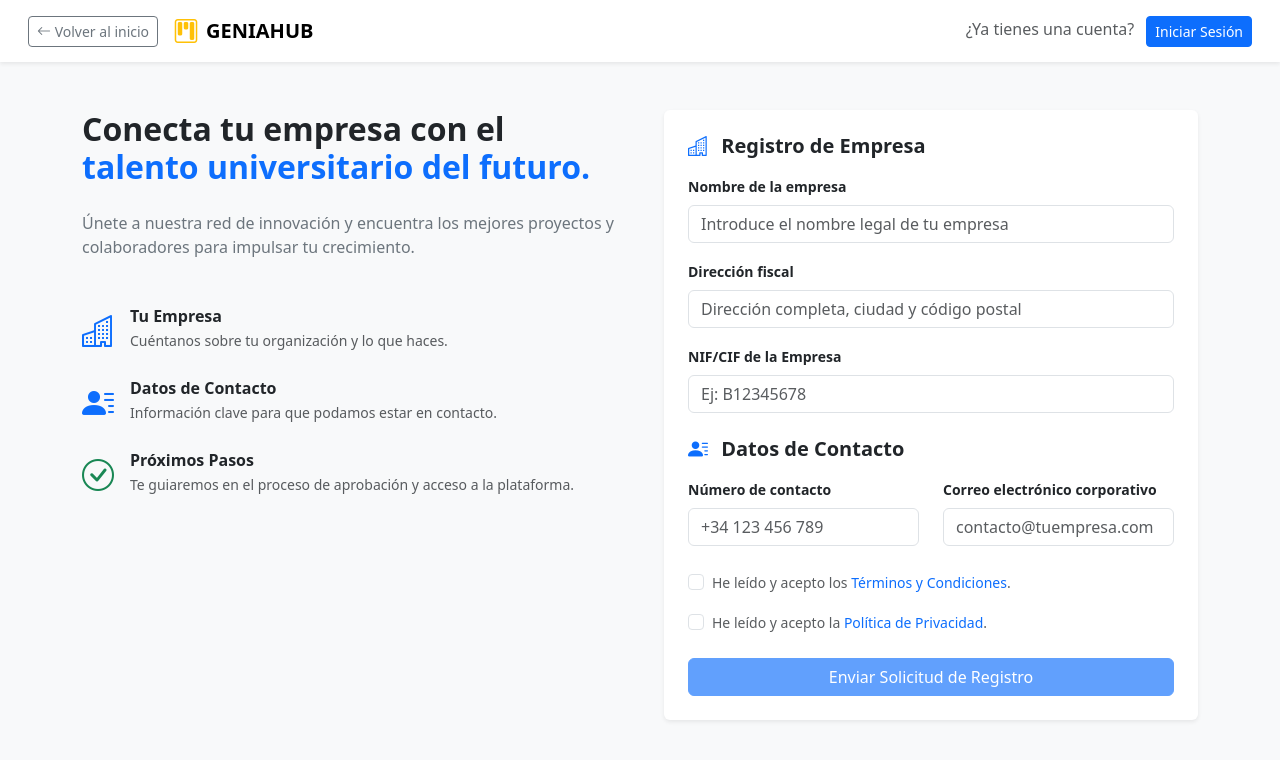
After one commit to Gerardo-Ferreira-Magna/GENIAHUB_2.0, a Django app: page /registro_empresa/ in a window 1280 px wide. The commit adds this page. Shown: the top 760 px of the page. Run offline with Django 5.2, Linux system fonts and the light colour scheme.

Commit message:
con empresa 1

```diff
--- a/AppWeb/static/css/estilo_index.css
+++ b/AppWeb/static/css/estilo_index.css
@@ -231,8 +231,8 @@ header{
 
 /* Navbar links */
 .navbar .nav-link {
-  color: rgba(255, 255, 255, 0.7);
-  font-weight: 500;
+  color: #fff;
+  font-weight: 700;
   position: relative;
   transition: color 0.3s ease-in-out;
 }
@@ -244,7 +244,7 @@ header{
 
 /* Active: un tono cálido */
 .navbar .nav-link.active {
-  color: black; /* ámbar/naranja suave */
+  color: #fff; /* ámbar/naranja suave */
 }
 
 /* Subrayado animado */
--- a/AppWeb/templates/webs/base.html
+++ b/AppWeb/templates/webs/base.html
@@ -116,6 +116,7 @@
                     <ul class="collapse list-unstyled ps-4" id="submenuPanelAdmin">
                         <li><a href="{% url 'auditoria_dashboard' %}" class="text-decoration-none px-3 py-1 d-block">• Auditoría</a></li>
                         <li><a href="{% url 'usuarios_panel' %}" class="text-decoration-none px-3 py-1 d-block">• Usuarios</a></li>
+                        <li><a href="#" class="text-decoration-none px-3 py-1 d-block">• Empresas</a></li>
                     </ul>
                     </li>
                 {% endif %}
--- /dev/null
+++ b/AppWeb/templates/webs/registro_empresa.html
@@ -0,0 +1,263 @@
+{% load static %}
+
+<!DOCTYPE html>
+<html lang="es">
+  <head>
+    <meta charset="UTF-8" />
+    <meta name="viewport" content="width=device-width, initial-scale=1.0" />
+    <title>GENIAHUB | Registro Empresa</title>
+    <link
+      href="https://cdn.jsdelivr.net/npm/bootstrap@5.3.3/dist/css/bootstrap.min.css"
+      rel="stylesheet"
+    />
+    <link
+      rel="stylesheet"
+      href="https://cdn.jsdelivr.net/npm/bootstrap-icons@1.11.3/font/bootstrap-icons.css"
+    />
+  </head>
+
+  <body class="bg-light">
+    <!-- NAVBAR -->
+    <nav class="navbar navbar-light bg-white shadow-sm px-3">
+      <div class="container-fluid">
+        <div class="d-flex align-items-center">
+          <a href="{% url 'index' %}" class="btn btn-outline-secondary btn-sm me-3">
+            <i class="bi bi-arrow-left"></i> Volver al inicio
+          </a>
+          <a class="navbar-brand d-flex align-items-center" href="#">
+            <i class="bi bi-kanban me-2 text-warning fs-4"></i>
+            <span class="fw-semibold fs-5">GENIAHUB</span>
+          </a>
+        </div>
+        <div>
+          <span class="text-muted me-2">¿Ya tienes una cuenta?</span>
+          <a href="{% url 'login' %}" class="btn btn-primary btn-sm">Iniciar Sesión</a>
+        </div>
+      </div>
+    </nav>
+
+    <!-- CONTENIDO PRINCIPAL -->
+    <div class="container my-5">
+      <div class="row g-5 align-items-start">
+        <!-- COLUMNA IZQUIERDA -->
+        <div class="col-lg-6">
+          <h2 class="fw-bold mb-4">
+            Conecta tu empresa con el<br />
+            <span class="text-primary">talento universitario del futuro.</span>
+          </h2>
+          <p class="text-secondary mb-5">
+            Únete a nuestra red de innovación y encuentra los mejores proyectos y colaboradores para impulsar tu crecimiento.
+          </p>
+
+          <div class="d-flex align-items-start mb-4">
+            <i class="bi bi-buildings text-primary fs-2 me-3"></i>
+            <div>
+              <h6 class="fw-semibold mb-1">Tu Empresa</h6>
+              <p class="text-muted small mb-0">Cuéntanos sobre tu organización y lo que haces.</p>
+            </div>
+          </div>
+
+          <div class="d-flex align-items-start mb-4">
+            <i class="bi bi-person-lines-fill text-primary fs-2 me-3"></i>
+            <div>
+              <h6 class="fw-semibold mb-1">Datos de Contacto</h6>
+              <p class="text-muted small mb-0">Información clave para que podamos estar en contacto.</p>
+            </div>
+          </div>
+
+          <div class="d-flex align-items-start mb-4">
+            <i class="bi bi-check-circle text-success fs-2 me-3"></i>
+            <div>
+              <h6 class="fw-semibold mb-1">Próximos Pasos</h6>
+              <p class="text-muted small mb-0">Te guiaremos en el proceso de aprobación y acceso a la plataforma.</p>
+            </div>
+          </div>
+        </div>
+
+        <!-- COLUMNA DERECHA -->
+        <div class="col-lg-6">
+          <div class="card shadow-sm border-0">
+            <div class="card-body p-4">
+              <h5 class="fw-semibold mb-3">
+                <i class="bi bi-buildings text-primary me-2"></i> Registro de Empresa
+              </h5>
+
+              <form id="registroForm">
+                <!-- Datos empresa -->
+                <div class="mb-3">
+                  <label class="form-label small fw-semibold">Nombre de la empresa</label>
+                  <input type="text" class="form-control" placeholder="Introduce el nombre legal de tu empresa" />
+                </div>
+
+                <div class="mb-3">
+                  <label class="form-label small fw-semibold">Dirección fiscal</label>
+                  <input type="text" class="form-control" placeholder="Dirección completa, ciudad y código postal" />
+                </div>
+
+                <div class="mb-4">
+                  <label class="form-label small fw-semibold">NIF/CIF de la Empresa</label>
+                  <input type="text" class="form-control" placeholder="Ej: B12345678" />
+                </div>
+
+                <!-- Datos contacto -->
+                <h5 class="fw-semibold mb-3">
+                  <i class="bi bi-person-lines-fill text-primary me-2"></i> Datos de Contacto
+                </h5>
+
+                <div class="row">
+                  <div class="col-md-6 mb-3">
+                    <label class="form-label small fw-semibold">Número de contacto</label>
+                    <input type="text" class="form-control" placeholder="+34 123 456 789" />
+                  </div>
+                  <div class="col-md-6 mb-4">
+                    <label class="form-label small fw-semibold">Correo electrónico corporativo</label>
+                    <input type="email" class="form-control" placeholder="contacto@tuempresa.com" />
+                  </div>
+                </div>
+
+                <!-- CHECKS LEGALES -->
+                <div class="form-check mb-3">
+                  <input class="form-check-input" type="checkbox" id="checkTerminosForm" />
+                  <label class="form-check-label small text-muted" for="checkTerminosForm">
+                    He leído y acepto los
+                    <a href="#" data-bs-toggle="modal" data-bs-target="#modalTerminos" class="text-primary text-decoration-none">Términos y Condiciones</a>.
+                  </label>
+                </div>
+
+                <div class="form-check mb-4">
+                  <input class="form-check-input" type="checkbox" id="checkPrivacidadForm" />
+                  <label class="form-check-label small text-muted" for="checkPrivacidadForm">
+                    He leído y acepto la
+                    <a href="#" data-bs-toggle="modal" data-bs-target="#modalPrivacidad" class="text-primary text-decoration-none">Política de Privacidad</a>.
+                  </label>
+                </div>
+
+                <div class="d-grid">
+                  <button type="button" id="btnEnviar" class="btn btn-primary" disabled>Enviar Solicitud de Registro</button>
+                </div>
+              </form>
+            </div>
+          </div>
+        </div>
+      </div>
+    </div>
+
+    <!-- MODAL TÉRMINOS -->
+    <div class="modal fade" id="modalTerminos" tabindex="-1" aria-hidden="true">
+      <div class="modal-dialog modal-dialog-scrollable">
+        <div class="modal-content">
+          <div class="modal-header">
+            <h5 class="modal-title"><i class="bi bi-file-earmark-text me-2"></i>Términos y Condiciones</h5>
+            <button type="button" class="btn-close" data-bs-dismiss="modal"></button>
+          </div>
+          <div class="modal-body small text-muted">
+            <p>Estos términos establecen las reglas de uso de la plataforma GENIAHUB.
+            El registro implica la aceptación de los presentes términos, incluyendo el
+            tratamiento de la información con fines académicos y de vinculación profesional.</p>
+          </div>
+          <div class="modal-footer">
+            <div class="form-check me-auto">
+              <input class="form-check-input" type="checkbox" id="checkTerminosModal" />
+              <label class="form-check-label small" for="checkTerminosModal">
+                He leído y acepto los términos
+              </label>
+            </div>
+            <button type="button" id="btnCerrarTerminos" class="btn btn-primary" data-bs-dismiss="modal" disabled>Aceptar</button>
+          </div>
+        </div>
+      </div>
+    </div>
+
+    <!-- MODAL PRIVACIDAD -->
+    <div class="modal fade" id="modalPrivacidad" tabindex="-1" aria-hidden="true">
+      <div class="modal-dialog modal-dialog-scrollable">
+        <div class="modal-content">
+          <div class="modal-header">
+            <h5 class="modal-title"><i class="bi bi-lock me-2"></i>Política de Privacidad</h5>
+            <button type="button" class="btn-close" data-bs-dismiss="modal"></button>
+          </div>
+          <div class="modal-body small text-muted">
+            <p>GENIAHUB garantiza la confidencialidad de tus datos. La información será
+            utilizada únicamente para fines internos y académicos, sin ser compartida
+            con terceros sin tu autorización expresa.</p>
+          </div>
+          <div class="modal-footer">
+            <div class="form-check me-auto">
+              <input class="form-check-input" type="checkbox" id="checkPrivacidadModal" />
+              <label class="form-check-label small" for="checkPrivacidadModal">
+                He leído y acepto la política de privacidad
+              </label>
+            </div>
+            <button type="button" id="btnCerrarPrivacidad" class="btn btn-primary" data-bs-dismiss="modal" disabled>Aceptar</button>
+          </div>
+        </div>
+      </div>
+    </div>
+
+    <!-- TOAST -->
+    <div class="position-fixed bottom-0 end-0 p-3" style="z-index: 1055">
+      <div id="toastFaltante" class="toast align-items-center text-bg-danger border-0" role="alert">
+        <div class="d-flex">
+          <div class="toast-body" id="toastMensaje"></div>
+          <button type="button" class="btn-close btn-close-white me-2 m-auto" data-bs-dismiss="toast"></button>
+        </div>
+      </div>
+    </div>
+
+    <script src="https://cdn.jsdelivr.net/npm/bootstrap@5.3.3/dist/js/bootstrap.bundle.min.js"></script>
+
+    <script>
+      const checkTerminosForm = document.getElementById("checkTerminosForm");
+      const checkPrivacidadForm = document.getElementById("checkPrivacidadForm");
+      const checkTerminosModal = document.getElementById("checkTerminosModal");
+      const checkPrivacidadModal = document.getElementById("checkPrivacidadModal");
+      const btnCerrarTerminos = document.getElementById("btnCerrarTerminos");
+      const btnCerrarPrivacidad = document.getElementById("btnCerrarPrivacidad");
+      const btnEnviar = document.getElementById("btnEnviar");
+      const toastFaltante = new bootstrap.Toast(document.getElementById("toastFaltante"));
+      const toastMensaje = document.getElementById("toastMensaje");
+
+      // Solo habilita el botón "Aceptar" del modal cuando se marca el checkbox interno
+      checkTerminosModal.addEventListener("change", () => {
+        btnCerrarTerminos.disabled = !checkTerminosModal.checked;
+      });
+      checkPrivacidadModal.addEventListener("change", () => {
+        btnCerrarPrivacidad.disabled = !checkPrivacidadModal.checked;
+      });
+
+      // Marca los checks del formulario al aceptar dentro del modal
+      btnCerrarTerminos.addEventListener("click", function () {
+        checkTerminosForm.checked = true;
+        validarEnvio();
+      });
+      btnCerrarPrivacidad.addEventListener("click", function () {
+        checkPrivacidadForm.checked = true;
+        validarEnvio();
+      });
+
+      // Habilita el botón de envío solo si ambos están aceptados
+      function validarEnvio() {
+        btnEnviar.disabled = !(checkTerminosForm.checked && checkPrivacidadForm.checked);
+      }
+
+      checkTerminosForm.addEventListener("change", validarEnvio);
+      checkPrivacidadForm.addEventListener("change", validarEnvio);
+
+      // Toast de validación
+      btnEnviar.addEventListener("click", function () {
+        if (!checkTerminosForm.checked || !checkPrivacidadForm.checked) {
+          if (!checkTerminosForm.checked && !checkPrivacidadForm.checked) {
+            toastMensaje.textContent = "⚠️ Debes aceptar los Términos y la Política de Privacidad.";
+          } else if (!checkTerminosForm.checked) {
+            toastMensaje.textContent = "⚠️ Acepta los Términos y Condiciones antes de continuar.";
+          } else {
+            toastMensaje.textContent = "⚠️ Acepta la Política de Privacidad antes de continuar.";
+          }
+          toastFaltante.show();
+        } else {
+          alert("✅ Solicitud enviada correctamente.");
+        }
+      });
+    </script>
+  </body>
+</html>
--- a/AppWeb/urls.py
+++ b/AppWeb/urls.py
@@ -16,4 +16,5 @@ urlpatterns = [
     path('api/usuario/<int:pk>/update/', views.usuario_update_api, name='usuario_update_api'),
     path('api/usuario/<int:pk>/delete/', views.usuario_delete_api, name='usuario_delete_api'),
     path("auditoria_dashboard", auditoria_dashboard, name="auditoria_dashboard"),
+    path("registro_empresa/", views.registro_empresa, name="registro_empresa"),
 ]
--- a/AppWeb/views.py
+++ b/AppWeb/views.py
@@ -33,6 +33,11 @@ def tareas(request):
 # Vista panel
 def panel(request):
     return render(request, "webs/panel.html")
+
+
+# registro empresa
+def registro_empresa(request):
+    return render(request, "webs/registro_empresa.html")
 
 
 # Vista proyectos
```
Also changed, not shown: AppWeb/templates/webs/index.html (+13 -7 lines), AppWeb/static/img/empresa.jpg (added).
